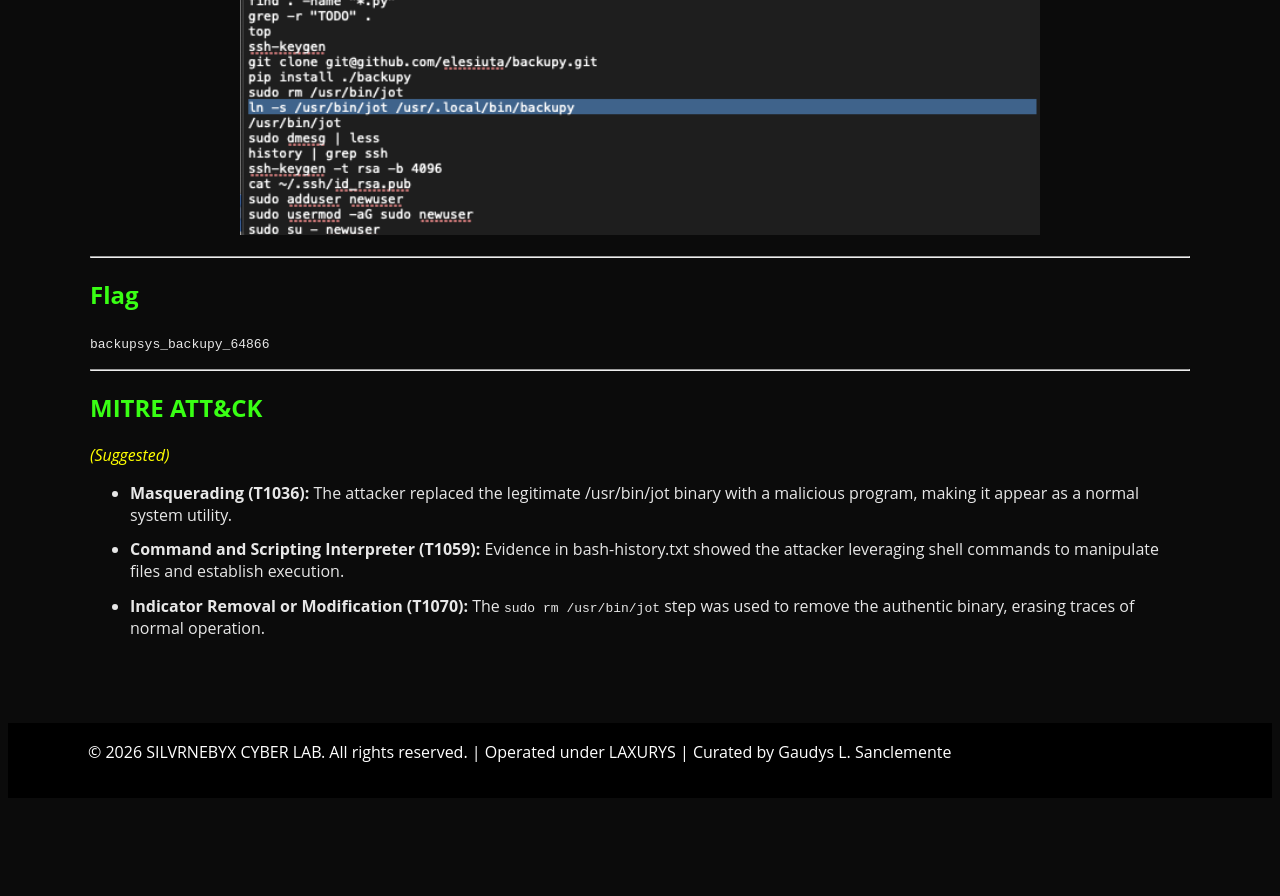
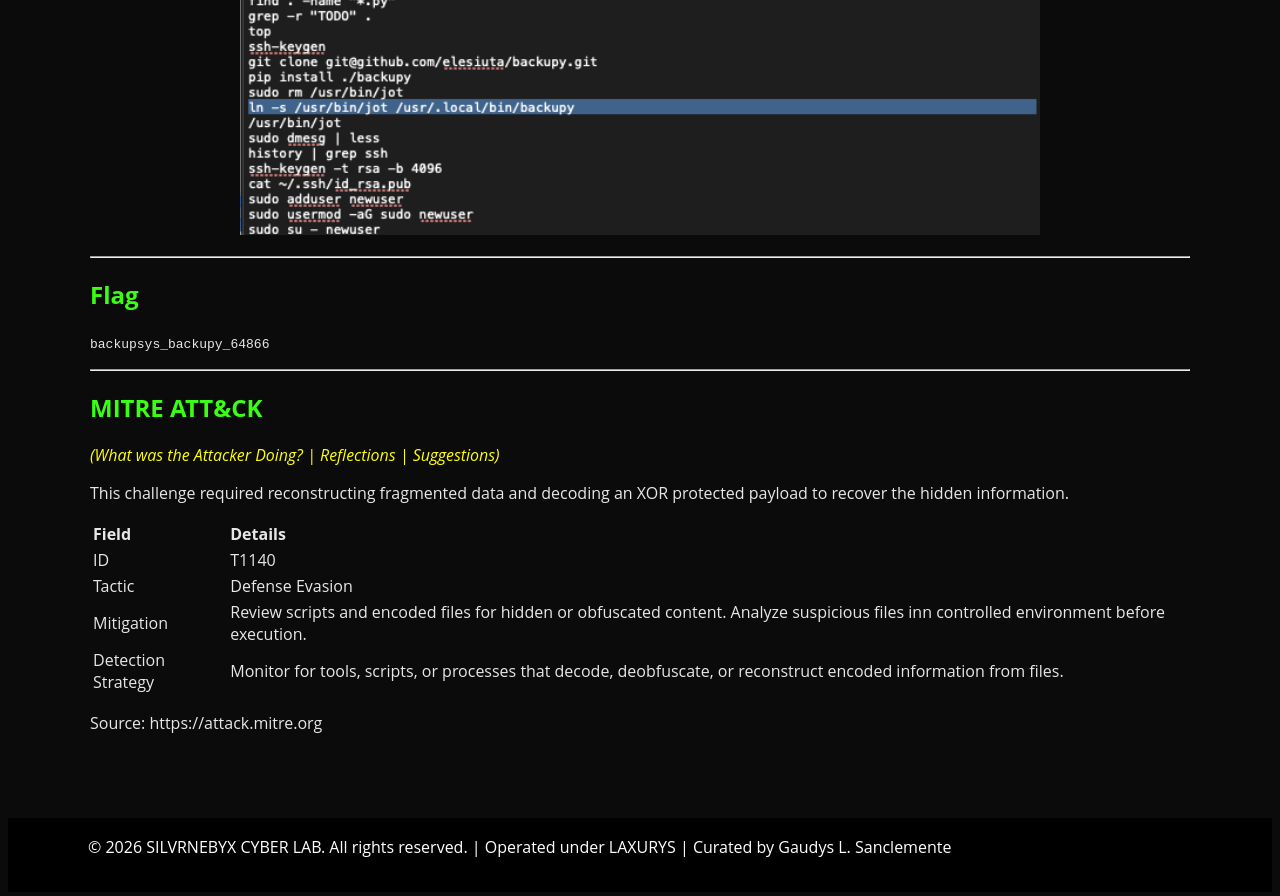
Before and after one commit to glsanclem/2026-US-Cyber-Open-CTF, a Jekyll site: the page built from main_challenges/d7-endpoints-exfiltration.md, in a window 1280 px wide and 900 px high, scrolled down 2248 px. Shown: the top 896 px of the window. Built offline with Jekyll 4.4.1, drawn with Linux system fonts in a browser that asks for light colours; before the commit the page ends 3054 px from its top, so only the background shows below that.

Commit message:
Enhance MITRE ATT&CK section with attack details
Added details about the attacker's actions and mitigation strategies related to the challenge.

```diff
--- a/main_challenges/d7-endpoints-exfiltration.md
+++ b/main_challenges/d7-endpoints-exfiltration.md
@@ -73,7 +73,15 @@ This tells me, the sudo line deletes the authentic “/usr/bin/jot” and ln -s
 ---
 
 ## MITRE ATT&CK
-<span style="color:yellow; font-style:italic;">(Suggested)</span>
--	**Masquerading (T1036):** The attacker replaced the legitimate /usr/bin/jot binary with a malicious program, making it appear as a normal system utility.
--	**Command and Scripting Interpreter (T1059):** Evidence in bash-history.txt showed the attacker leveraging shell commands to manipulate files and establish execution.
--	**Indicator Removal or Modification (T1070):** The `sudo rm /usr/bin/jot` step was used to remove the authentic binary, erasing traces of normal operation.
+<span style="color:yellow; font-style:italic;">(What was the Attacker Doing? | Reflections | Suggestions)</span>
+
+This challenge required reconstructing fragmented data and decoding an XOR protected payload to recover the hidden information.
+
+| Field | Details |
+|:--------|:---------|
+| ID | T1140 |
+| Tactic | Defense Evasion |
+| Mitigation | Review scripts and encoded files for hidden or obfuscated content. Analyze suspicious files inn controlled environment before execution. |
+| Detection Strategy | Monitor for tools, scripts, or processes that decode, deobfuscate, or reconstruct encoded information from files. |
+
+Source: https://attack.mitre.org
```
